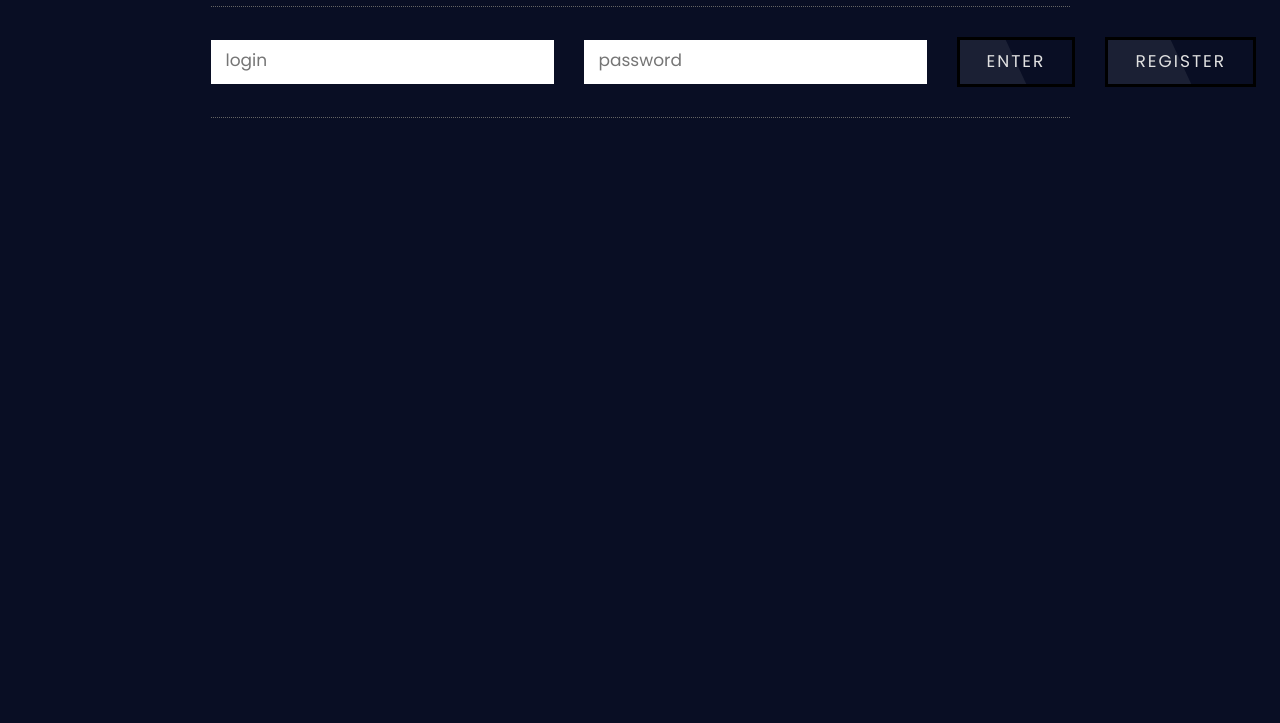
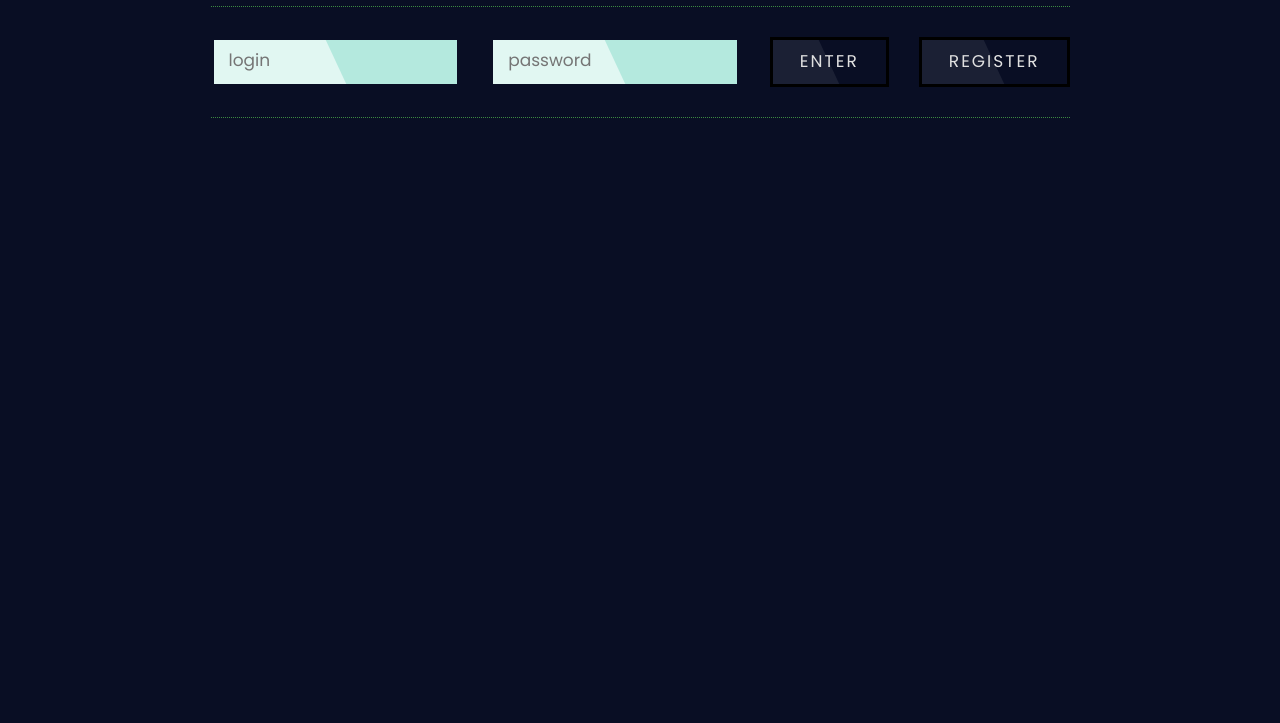
Before and after one commit to elferno/mern, a React app in the folder client/: page / in a window 1280 px wide. Shown: the part 77-800 px from the top of the page. Built offline with nearby package versions, Linux system fonts and the light colour scheme.

Commit message:
input component, context provider, auth on client side

```diff
--- /dev/null
+++ b/client/src/components/Input.jsx
@@ -0,0 +1,25 @@
+import React from 'react'
+import css from '../styles/Input.module.css'
+
+export const Input = ({
+	id,
+	type,
+	focus,
+	handler,
+	placeholder
+}) => {
+	return (
+		<div className={css.input}>
+			<input
+				type={type}
+				id={id}
+				name={id}
+				autoComplete="off"
+				onFocus={focus}
+				onChange={handler}
+				placeholder={placeholder}
+			/>
+			<i></i>
+		</div>
+	)
+}
--- /dev/null
+++ b/client/src/context/AuthContext.jsx
@@ -0,0 +1,11 @@
+import { createContext } from 'react'
+
+const noop = () => {}
+
+export const AuthContext = createContext({
+	token: null,
+	userID: null,
+	login: noop,
+	logout: noop,
+	isAuth: false
+})
--- /dev/null
+++ b/client/src/hooks/auth.hook.jsx
@@ -0,0 +1,43 @@
+import { useState, useCallback } from 'react'
+
+const USER_DATA = 'userData'
+
+export const useAuth = () => {
+	// user data
+	const userData = JSON.parse(
+		localStorage.getItem(USER_DATA)
+		|| '{"token":null, "userID":null}'
+	)
+
+	// local state
+	const [token, setToken] = useState(userData.token)
+	const [userID, setUserID] = useState(userData.userID)
+
+	// login
+	const login = useCallback((_token, _userID) => {
+		setToken(_token)
+		setUserID(_userID)
+
+		localStorage.setItem(USER_DATA, JSON.stringify({
+			token: _token,
+			userID: _userID
+		}))
+	}, [])
+
+	// logout
+	const logout = useCallback(() => {
+		setToken(null)
+		setUserID(null)
+
+		localStorage.removeItem(USER_DATA)
+	}, [])
+
+	// return data
+	return {
+		token,
+		userID,
+		login,
+		logout,
+		isAuth: !!token
+	}
+}
--- a/client/src/hooks/http.hook.jsx
+++ b/client/src/hooks/http.hook.jsx
@@ -5,7 +5,13 @@ export const useHttp = () => {
 	const [httpLoading, setHttpLoading] = useState(false)
 	const [httpError, setHttpError] = useState()
 
-	const httpRequest = useCallback(async (url, method = 'GET', body = null, headers = {}) => {
+	const httpRequest = useCallback(async (
+		url,
+		method = 'GET',
+		body = null,
+		headers = {},
+		callback = false
+	) => {
 		// set loading TRUE
 		setHttpLoading(true)
 
@@ -23,19 +29,21 @@ export const useHttp = () => {
 		})
 
 		// set loading FALSE
-		setHttpLoading(false)
+		if (!callback)
+			setHttpLoading(false)
 
 		// if server returns error
-		if (response.status !== 200 && response.status !== 201) {
+		if (response.status === 400 || response.status === 404) {
 			setHttpError((await response.json()).error.map((e, k) => <p key={k}>{e}</p>))
 			return false
 		}
 
 		// return response
-		return response.json()
+		if (callback) callback()
+		else return response.json()
 	}, [])
 
-	const clearHttpError = () => setHttpError(null)
+	const clearHttpError = useCallback(() => setHttpError(null), []);
 
 	return {httpLoading, httpRequest, httpError, clearHttpError}
 }
--- a/client/src/pages/App.js
+++ b/client/src/pages/App.js
@@ -3,40 +3,26 @@ import React from 'react'
 import { BrowserRouter } from 'react-router-dom'
 
 // hooks
+import { useAuth } from '../hooks/auth.hook.jsx'
 import { useRoutes } from '../hooks/routes.hook.jsx'
-//import request from '../hooks/request.js'
+
+// context
+import { AuthContext } from '../context/AuthContext.jsx'
 
 // styles
 import '../styles/Default.module.css'
 
 // component
 function App() {
-  const routes = useRoutes(false)
+  const auth = useAuth()
+  const routes = useRoutes(auth.isAuth)
 
-  //const login = request('/api/login', 'POST', {login: 'el', pass: '123'})
-  //console.log(login)
-  //const createUser = await request('/api/user', 'POST', {login: 'el', pass: '123'})
-  //console.log('createUser:', createUser)
-
-  //const getUser = await request('/api/user/1')
-  //console.log('getUser:', getUser)
-
-  //const updateUser = await request('/api/user/24', 'PUT', {login: 'el', pass: 'asd', links: ['https://xbeee.com/', 'https://google.com/']})
-  //console.log('updateUser:', updateUser)
-
-  //const deleteUser = await request('/api/user/24', 'DELETE')
-  //console.log('deleteUser:', deleteUser)
-  /*
-  request('/api/login', 'POST', {login: 'el', pass: '123'}).then(login => {
-    console.log('login:', login)
-  })
-  */
   return (
-    <BrowserRouter>
-      <div>
-        {routes}
-      </div>
-    </BrowserRouter>
+      <AuthContext.Provider value={auth}>
+        <BrowserRouter>
+           {routes}
+        </BrowserRouter>
+      </AuthContext.Provider>
   )
 }
 
--- a/client/src/pages/Auth.jsx
+++ b/client/src/pages/Auth.jsx
@@ -1,8 +1,12 @@
 // system
-import React, { useState } from 'react'
+import React, { useState, useContext } from 'react'
+
+// context
+import { AuthContext } from '../context/AuthContext.jsx'
 
 // components
 import { Button } from '../components/Button.jsx'
+import { Input } from '../components/Input.jsx'
 
 // hooks
 import { useHttp } from '../hooks/http.hook.jsx'
@@ -14,7 +18,10 @@ const css = {...g_css, ...l_css}
 
 // export component
 export const Auth = () => {
-	// http requests
+	// context
+	const auth = useContext(AuthContext)
+
+	// http requests hook
 	const { httpLoading, httpRequest, httpError, clearHttpError } = useHttp()
 
 	// local state for login/pass inputs
@@ -31,43 +38,59 @@ export const Auth = () => {
 		})
 	}
 	const registerHandler = async () => {
+		// dont execute while loading
 		if (httpLoading) return
+		// clear errors on new call
 		clearHttpError()
-		const createUser = await httpRequest('/api/user', 'POST', {...form})
- 		console.log('createUser:', createUser)
+		// create new user and call login function after
+		await httpRequest('/api/user', 'POST', {...form}, {}, () => loginHandler())
 	}
 	const loginHandler = async () => {
+		// dont execute while loading
 		if (httpLoading) return
+		// clear errors on new call
 		clearHttpError()
-		const loginUser = await httpRequest('/api/login', 'POST', {...form})
- 		console.log('loginUser:', loginUser)
+		// get auth data
+		const _auth = await httpRequest('/api/login', 'POST', {...form})
+		// authenticate user
+ 		if (_auth) auth.login(_auth.token, _auth.userID)
 	}
 
 	// return JSX
 	return (
 		<div className={css.container}>
 			<h1 className={css.header}>Auth Page</h1>
-			<form className={css.login_container}>
-				<input
+			<form className={css.login_container} autoComplete="new-password">
+				<Input
 					type="text"
 					id="login"
-					name="login"
-					autoComplete="none"
+					focus={clearHttpError}
+					handler={inputHandler}
 					placeholder="login"
-					onFocus={clearHttpError}
-					onChange={inputHandler}
 				/>
-				<input
-					type="password"
+				<Input
+					type="text"
 					id="pass"
-					name="pass"
-					autoComplete="none"
+					focus={clearHttpError}
+					handler={inputHandler}
 					placeholder="password"
-					onFocus={clearHttpError}
-					onChange={inputHandler}
 				/>
-				<Button type="red" click={loginHandler} disabled={httpLoading}>enter</Button>
-				<Button type="blue" click={registerHandler} disabled={httpLoading}>register</Button>
+
+				<Button
+					type="red"
+					click={loginHandler}
+					disabled={httpLoading}
+				>
+					enter
+				</Button>
+
+				<Button
+					type="blue"
+					click={registerHandler}
+					disabled={httpLoading}
+				>
+					register
+				</Button>
 			</form>
 			<div className={css.login_error}>{httpError}</div>
 		</div>
--- a/client/src/styles/Auth.module.css
+++ b/client/src/styles/Auth.module.css
@@ -7,7 +7,7 @@
 
   padding-bottom: var(--mm);
   margin-bottom: var(--mm);
-  border-bottom: 1px dotted var(--gray);
+  border-bottom: 1px dotted var(--green);
 }
 
 @media (max-width: 780px) {
@@ -30,7 +30,7 @@
 
 .login_error {
   font: var(--font-S);
-  color: var(--light-red);
+  color: var(--bright-purple);
   line-height: 0;
   text-align: center;
 }
@@ -38,3 +38,8 @@
 .login_error p:not(p:last-child) {
   margin-bottom: var(--mm);
 }
+
+.chrome_fix {
+  position: absolute;
+  top: -10000px;
+}
--- a/client/src/styles/Default.module.css
+++ b/client/src/styles/Default.module.css
@@ -33,6 +33,8 @@ body {
   --light-red: rgb(233, 185, 185);
   --blue: rgb(61, 60, 136);
   --light-blue: rgb(185, 190, 233);
+  --green: rgb(60, 136, 66);
+  --light-green: rgb(185, 233, 189);
 
   --bright-red: #ff075b;
   --bright-green: #1aff22;
@@ -40,6 +42,9 @@ body {
   --bright-blue: #00ffcc;
   --bright-purple: #d400d4;
 
+  --aqua: #b4e9de;
+  --light-aqua: #e1f7f2;
+
   --font-B: normal 29px/23px Poppins, sans-serif;
   --font-M: normal 21px/15px Poppins, sans-serif;
   --font-S: normal 17px/13px Poppins, sans-serif;
--- a/client/src/styles/Global.module.css
+++ b/client/src/styles/Global.module.css
@@ -8,30 +8,8 @@
 
 .header {
   font: var(--font-B);
-  color: var(--light);
+  color: var(--bright-green);
   padding: var(--mm) 0;
   margin-bottom: var(--mm);
-  border-bottom: 1px dotted var(--gray);
+  border-bottom: 1px dotted var(--green);
 }
-
-input {
-  height: 50px;
-  border: 0;
-  box-shadow: 0 0 0 0 var(--light);
-
-  font: var(--font-S);
-  color: var(--dark);
-  padding: 0 0 5px var(--m);
-
-  box-sizing: border-box;
-  border-top: 3px solid var(--dark);
-  border-bottom: 3px solid var(--dark);
-
-  overflow: hidden;
-
-  transition: all 0.1s ease-in-out;
-}
-
-input:focus {
-  box-shadow: 0 0 10px 0 var(--light);
-}
--- /dev/null
+++ b/client/src/styles/Input.module.css
@@ -0,0 +1,50 @@
+.input {
+  position: relative;
+  z-index: 1;
+}
+
+.input input {
+  width: 100%;
+  height: 50px;
+  border: 0;
+  box-shadow: 0 0 0 0 var(--light);
+
+  font: var(--font-S);
+  color: var(--dark);
+  padding: 0 0 5px var(--m);
+
+  box-sizing: border-box;
+  border: 3px solid var(--dark);
+
+  overflow: hidden;
+  background-color: transparent;
+
+  transition: 0.1s;
+}
+
+.input input:focus {
+  box-shadow: 0 0 10px 0 var(--bright-blue);
+}
+
+.input i {
+  display: block;
+  width: 100%;
+  height: 100%;
+  position: absolute;
+  z-index: -1;
+  left: 0;
+  top: 0;
+  background-color: var(--aqua);
+  overflow: hidden;
+}
+
+.input i::before {
+  content: "";
+  width: 100%;
+  height: 100%;
+  display: block;
+  position: absolute;
+  left: -50%;
+  background-color: var(--light-aqua);
+  transform: skew(25deg);
+}
```
Also changed, not shown: client/src/hooks/request.js (deleted, +0 -24 lines), server/controllers/login.controller.js (+7 -4 lines).
